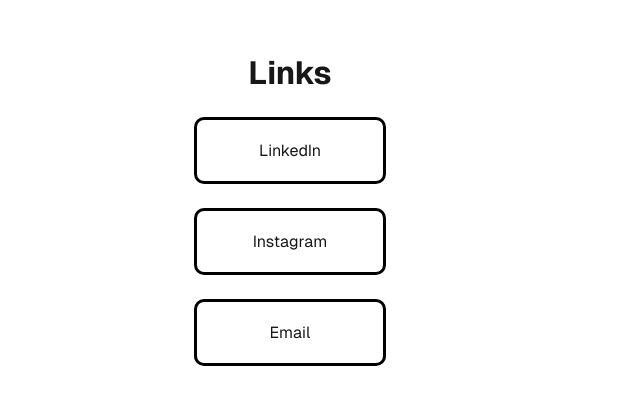
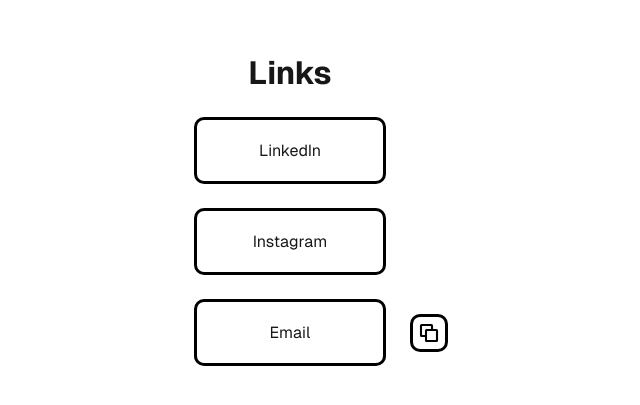
Before and after one commit to FRojas-A/Personal_Site, a Next.js app: page /links in a window 1280 px wide. Shown: the part 149-554 px from the top of the page, without its empty margins (350-990 px from the left). Built offline with nearby package versions, Linux system fonts and the light colour scheme.

Commit message:
add copy button and https

```diff
--- a/app/components/SharedButton/SharedButton.module.css
+++ b/app/components/SharedButton/SharedButton.module.css
@@ -35,6 +35,27 @@
     padding: 20px 48px;
     width: 100%;
 }
+
 .text {
     margin: auto;
 }
+
+.icon {
+    display: flex;
+    justify-content: center;
+    align-items: center;
+    position: relative;
+    cursor: pointer;
+    height: 32px;
+    width: 32px;
+}
+
+.none {
+    padding: 0;
+    margin: 0;
+}
+
+.position {
+    position: absolute;
+    transition: all 300ms ease-in-out;
+}
--- a/app/components/SharedButton/SharedButton.tsx
+++ b/app/components/SharedButton/SharedButton.tsx
@@ -1,17 +1,28 @@
-import { FunctionComponent } from "react"
+"use client"
+import { SVGProps, useEffect, useState } from "react"
 import buttonStyle from "./SharedButton.module.css"
 
 interface buttonInterface {
-    text: string,
+    text?: string,
     icon?: React.ReactNode,
     size: string,
     className?: string,
     link?: string
     fn?: Function
     target?: string
+    copy?: string
 }
 
-export default function SharedButton(button: buttonInterface){
+export default function SharedButton(button: buttonInterface) {
+
+    const [copied, setCopied] = useState(false);
+
+    useEffect(() => {
+        const timeout = setTimeout(() => {
+            if (copied) setCopied(false);
+        }, 1500)
+        return () => clearTimeout(timeout)
+    }, [copied])
 
     return (
         <div className={buttonStyle.container}>
@@ -22,13 +33,68 @@
                 </span>
                 {button.icon}
             </a>
-            : <button className={`${buttonStyle[button.size]}`}>
-                <span className={buttonStyle.text}>
+            : <a className={`${buttonStyle[button.size]}`} onClick={async () => {if (button.copy)
+                try {
+                    setCopied(true)
+                    await navigator.clipboard.writeText(button.copy)
+                } catch(error) {
+                    console.error(error)
+                }
+            }}>
+                {button.text && <span className={buttonStyle.text}>
                     {button.text}
-                </span>
-                {button.icon}
-            </button>
+                </span>}
+                {button.copy && <span className={buttonStyle.icon}>
+                    <Copy
+                        // visibility={copied ? "hidden" : "visible"}
+                        strokeDasharray= {50}
+                        strokeDashoffset = {copied ? -50 : 0}
+                        className={buttonStyle.position}
+                    />
+                    <Check
+                       //  visibility={copied ? "visible" : "hidden"}
+                        strokeDasharray= {50}
+                        strokeDashoffset = {copied ? 0 : -50}
+                        className={buttonStyle.position}
+                    />
+                </span>}
+            </a>
             }
         </div>
     )
 }
+
+function Copy(props:SVGProps<SVGSVGElement>) {
+    return (
+        <svg
+        width="24px"
+        height="24px"
+        strokeWidth="2.1"
+        viewBox="0 0 24 24"
+        fill="none"
+        xmlns="http://www.w3.org/2000/svg"
+        color="#000000"
+        {...props}
+        >
+            <path d="M19.4 20H9.6C9.26863 20 9 19.7314 9 19.4V9.6C9 9.26863 9.26863 9 9.6 9H19.4C19.7314 9 20 9.26863 20 9.6V19.4C20 19.7314 19.7314 20 19.4 20Z" stroke="#000000" strokeWidth="2.1" strokeLinecap="round" strokeLinejoin="round"></path>
+            <path d="M15 9V4.6C15 4.26863 14.7314 4 14.4 4H4.6C4.26863 4 4 4.26863 4 4.6V14.4C4 14.7314 4.26863 15 4.6 15H9" stroke="#000000" strokeWidth="2.1" strokeLinecap="round" strokeLinejoin="round"></path>
+        </svg>
+    )
+}
+
+function Check(props:SVGProps<SVGSVGElement>) {
+    return (
+        <svg
+        width="24px"
+        height="24px"
+        viewBox="0 0 24 24"
+        strokeWidth="2.1"
+        fill="none"
+        xmlns="http://www.w3.org/2000/svg"
+        color="#000000"
+        {...props}
+        >
+            <path d="M5 13L9 17L19 7" stroke="#000000" strokeWidth="2.1" strokeLinecap="round" strokeLinejoin="round"></path>
+        </svg>
+    )
+}
--- a/app/globals.css
+++ b/app/globals.css
@@ -38,9 +38,13 @@
 }
 
 @media (prefers-color-scheme: dark) {
-  html {
-    color-scheme: dark;
-  }
+    html {
+        color-scheme: dark;
+    }
+
+    path {
+        stroke: white;
+    }
 }
 
 .main {
--- a/app/links/links.module.css
+++ b/app/links/links.module.css
@@ -1,35 +1,41 @@
 .container {
     grid-column: 4 / 6;
     grid-row: 1 / 4;
-    display: flex;
-    flex-direction: column;
+    display: grid;
+    grid-template-columns: repeat(2, auto);
+    grid-template-rows: repeat(4, auto);
     justify-content: center;
     align-items: center;
     gap: 24px;
-    height: 100%;
-    width: 100%;
-
+    margin-left: 62px;
 }
 
 .title {
-    grid-column: 4 / 6;
+    grid-column: 1 / 2;
     grid-row: 1 / 2;
+    width: fit-content;
+    margin: auto;
 }
 
 .linkedIn {
-    grid-column: 4 / 6;
+    grid-column: 1 / 2;
     grid-row: 2 / 3;
     width: 192px;
 }
 
 .instagram {
-    grid-column: 4 / 6;
+    grid-column: 1 / 2;
     grid-row: 3 / 4;
     width: 192px;
 }
 
 .email {
-    grid-column: 4 / 6;
+    grid-column: 1 / 2;
     grid-row: 4 / 5;
     width: 192px;
 }
+
+.copy {
+    grid-column: 2 / 3;
+    grid-row: 4 / 5;
+}
--- a/app/links/page.tsx
+++ b/app/links/page.tsx
@@ -2,6 +2,20 @@
 import styles from "./links.module.css"
 
 export default function links() {
+
+    const email = "frankrojas215@gmail.com"
+    const icon = (
+        <svg width="24px" height="24px" strokeWidth="2.1" viewBox="0 0 24 24" fill="none" xmlns="http://www.w3.org/2000/svg" color="#000000">
+            <path d="M19.4 20H9.6C9.26863 20 9 19.7314 9 19.4V9.6C9 9.26863 9.26863 9 9.6 9H19.4C19.7314 9 20 9.26863 20 9.6V19.4C20 19.7314 19.7314 20 19.4 20Z" stroke="#000000" strokeWidth="2.1" strokeLinecap="round" strokeLinejoin="round"></path>
+            <path d="M15 9V4.6C15 4.26863 14.7314 4 14.4 4H4.6C4.26863 4 4 4.26863 4 4.6V14.4C4 14.7314 4.26863 15 4.6 15H9" stroke="#000000" strokeWidth="2.1" strokeLinecap="round" strokeLinejoin="round"></path>
+        </svg>
+    )
+    const check = (
+        <svg width="24px" height="24px" strokeWidth="2.1" viewBox="0 0 24 24" fill="none" xmlns="http://www.w3.org/2000/svg" color="#000000">
+            <path d="M5 13L9 17L19 7" stroke="#000000" strokeWidth="2.1" strokeLinecap="round" strokeLinejoin="round"></path>
+        </svg>
+    )
+
     return (
         <div className={styles.container}>
             <div className={styles.title}>
@@ -33,6 +47,13 @@
                     target = "_blank"
                 />
             </div>
+            <div className={styles.copy}>
+                <SharedButton
+                    icon = {icon}
+                    size = "none"
+                    copy = {email}
+                />
+            </div>
         </div>
     )
 }
--- a/package.json
+++ b/package.json
@@ -3,7 +3,7 @@
   "version": "0.1.0",
   "private": true,
   "scripts": {
-    "dev": "next dev",
+    "dev": "next dev --experimental-https",
     "build": "next build",
     "start": "next start",
     "lint": "next lint"
```
Also changed, not shown: app/icons/Copy/Copy.tsx (added, +16 -0 lines), app/utils/utils.tsx (+8 -2 lines), 1 other file (tests, documents, lock files or other folders).
